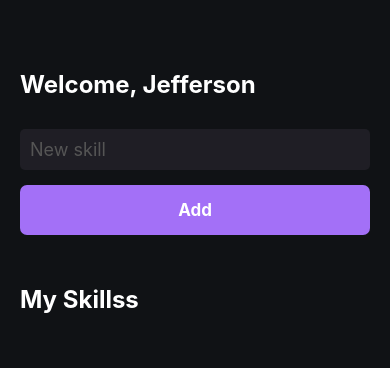
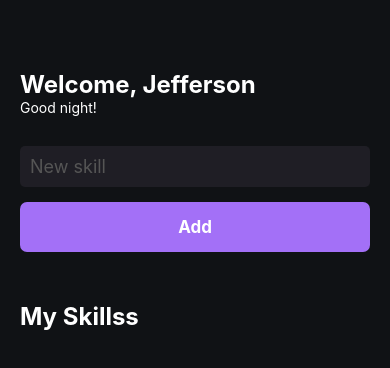
Before and after one commit to jefflennon1/Projetos_do_Ignite, a React Native app in the folder myskills/: screen / in a window 390 px wide. Shown: the top 368 px of the page. Built offline with nearby package versions, Linux system fonts and the light colour scheme.

Commit message:
testando o useeffect usando exemplo com horas

```diff
--- a/myskills/src/pages/Home.js
+++ b/myskills/src/pages/Home.js
@@ -14,15 +14,29 @@ import { FlashCards } from '../components/FlashCards';
 export  function Home(){
 const [newSkill, setNewSkill] = useState('');
 const [mySkills, setMySkills] = useState([]);
+const [greeting, setGreeting] = useState('');
 
 function handleAddNewSkill(){
   setMySkills( oldState => [...oldState, newSkill]);
 }
+useState(()=>{
+  const currentHour = new Date().getHours();
+  if(currentHour < 12){
+    setGreeting('Good mornig!');
+  }else if(currentHour > 12 && currentHour < 18){
+    setGreeting('Good afternoon!');
+  }else{
+    setGreeting('Good night!')
+  }
+}, [greeting])
 
   return(
     <>
       <View style={styles.container} >
         <Text style={styles.title}>Welcome, Jefferson</Text>
+        <Text style={styles.greeting}>
+          {greeting}
+        </Text>
         <TextInput
         style={styles.input}
         placeholder="New skill"
@@ -66,6 +80,8 @@ const styles = StyleSheet.create({
     padding: Platform.OS === 'ios' ? 15 : 10,
     marginTop: 30,
     borderRadius: 5,
-  },
-
+    },
+    greeting:{
+      color: '#fff'
+    }
 });
```
